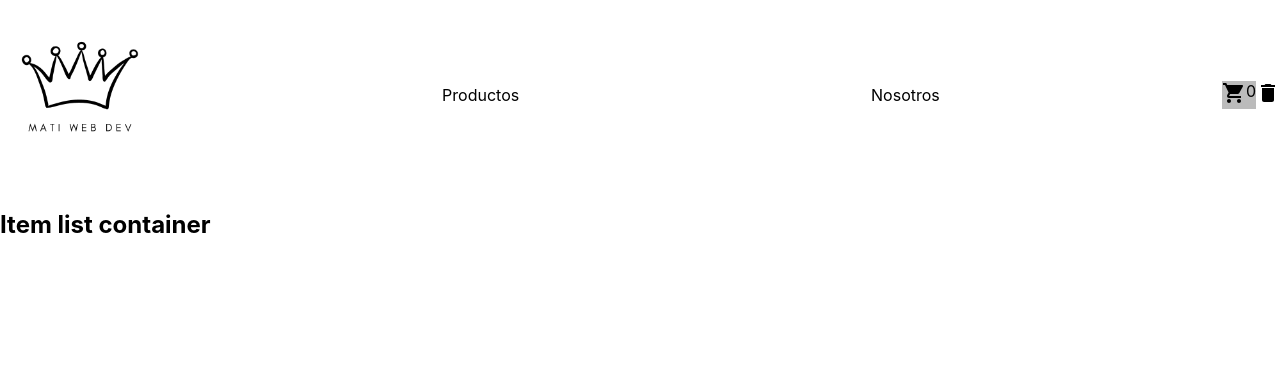
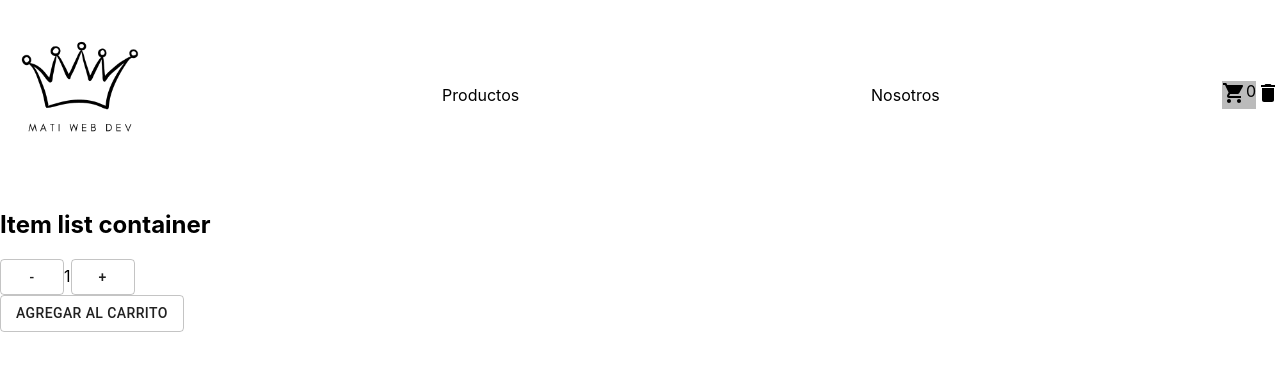
Before and after one commit to matirg97/matiwebdev, a React (Create React App) app: page / in a window 1280 px wide. Shown: the top 368 px of the page. Built offline with nearby package versions, Linux system fonts and the light colour scheme.

Commit message:
creado el itemcount

```diff
--- a/src/App.jsx
+++ b/src/App.jsx
@@ -1,8 +1,15 @@
+import React, {useState} from 'react';
 import './App.css';
 import NavBar from './components/NavBar/NavBar';
 import ItemListContainer from './components/ItemListContainer/ItemListContainer';
 
 function App() {
+
+  const [clickCounter, setClickCounter] = useState(0);
+
+
+
+
   return (
     <>
     <NavBar />
--- /dev/null
+++ b/src/components/ItemCount/ItemCount.jsx
@@ -0,0 +1,30 @@
+import React, { useState } from 'react'
+import { Button } from '@material-ui/core'
+import "./ItemCount.css"
+
+const ItemCount = ({stock, initial, onAdd}) => {
+
+    const [counter, setCounter] = useState(initial);
+
+    return (
+        <div>
+            {counter > 0 && counter <= stock ?
+            <Button variant="outlined" className='countButton' onClick={() => setCounter(counter - 1) }>-</Button>
+            :
+            <Button variant="outlined" className='countButton'>-</Button>}
+            <span className='counterSpan'>{counter}</span>
+            {counter >= 0 && counter < stock ?
+            <Button variant="outlined" className='countButton' onClick={() => setCounter(counter + 1)}>+</Button>
+            :
+            <Button variant="outlined" className='countButton'>+</Button>}
+            <div>
+                {counter > 0 ?
+                <Button variant="outlined" className='addToCart' onClick={() => console.log(`Se agregaron ${counter} item/s al carrito`)}>Agregar al carrito</Button>
+                :
+                <Button variant="outlined" className='addToCart' onClick={() => console.log(`No se seleccionaron items`)}>Agregar al carrito</Button>}
+            </div>
+        </div>
+    )
+}
+
+export default ItemCount
--- a/src/components/ItemListContainer/ItemListContainer.jsx
+++ b/src/components/ItemListContainer/ItemListContainer.jsx
@@ -1,4 +1,5 @@
 import React from 'react'
+import ItemCount from '../ItemCount/ItemCount'
 
 const ItemListContainer = ({title}) => {
     return (
@@ -6,6 +7,7 @@ const ItemListContainer = ({title}) => {
             <h2>
                 {title}
             </h2>
+            <ItemCount stock={10} initial={1} />
         </div>
     )
 }
```
Also changed, not shown: src/components/ItemCount/ItemCount.css (added).
